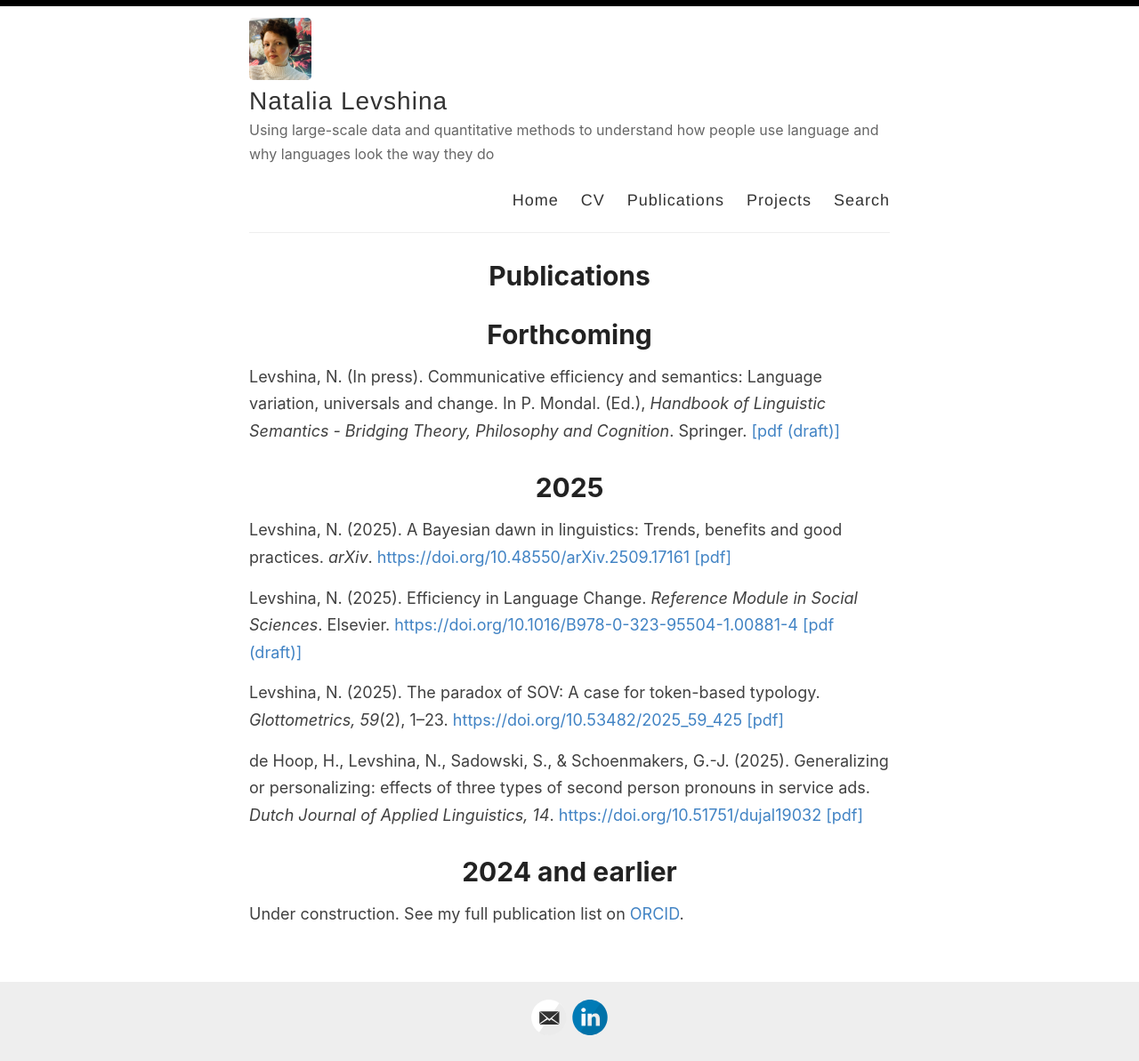
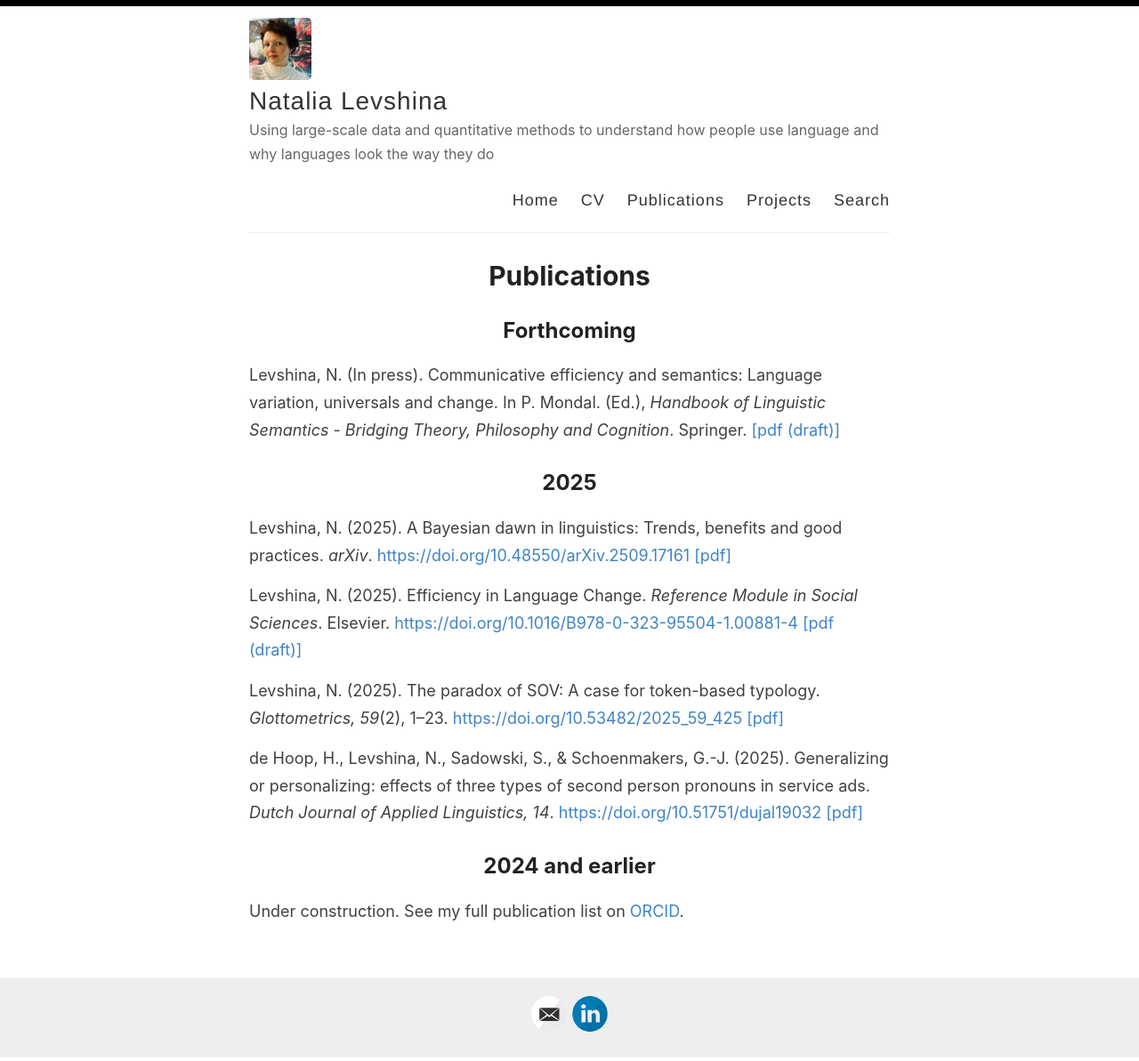
Before and after one commit to levshina/levshina.github.io, a Jekyll site: the page built from _pages/publications.md, in a window 1280 px wide. Shown: the whole page at 89% size. Built offline with Jekyll 4.4.1, drawn with Linux system fonts in a browser that asks for light colours.

```diff
--- a/_pages/publications.md
+++ b/_pages/publications.md
@@ -5,11 +5,11 @@ title: Publications
 ---
 
 
-# Forthcoming
+## Forthcoming
 
 Levshina, N. (In press). Communicative efficiency and semantics: Language variation, universals and change. In P. Mondal. (Ed.), <i>Handbook of Linguistic Semantics - Bridging Theory, Philosophy and Cognition</i>. Springer. <a target="_blank" href="/docs/Levshina2026_HandbookLinguisticSemantics.pdf"> [pdf (draft)] </a>
 
-# 2025
+## 2025
 Levshina, N. (2025). A Bayesian dawn in linguistics: Trends, benefits and good practices. <i>arXiv</i>.
 <a target="_blank">https://doi.org/10.48550/arXiv.2509.17161</a> <a target="_blank" href="/docs/Levshina2025_BayesianRegression_Preprint.pdf"> [pdf]</a>
 
@@ -19,6 +19,6 @@ Levshina, N. (2025). The paradox of SOV: A case for token-based typology. <i>Glo
 
 de Hoop, H., Levshina, N., Sadowski, S., & Schoenmakers, G.-J. (2025). Generalizing or personalizing: effects of three types of second person pronouns in service ads. <i>Dutch Journal of Applied Linguistics, 14</i>. <a target="_blank">https://doi.org/10.51751/dujal19032</a> <a target="_blank" href="/docs/deHoopEtAl2025_DuJAL.pdf">[pdf]</a>
 
-# 2024 and earlier
+## 2024 and earlier
 
 Under construction. See my full publication list on <a href="https://orcid.org/0000-0002-3669-8784" target="_blank">ORCID</a>.
```
